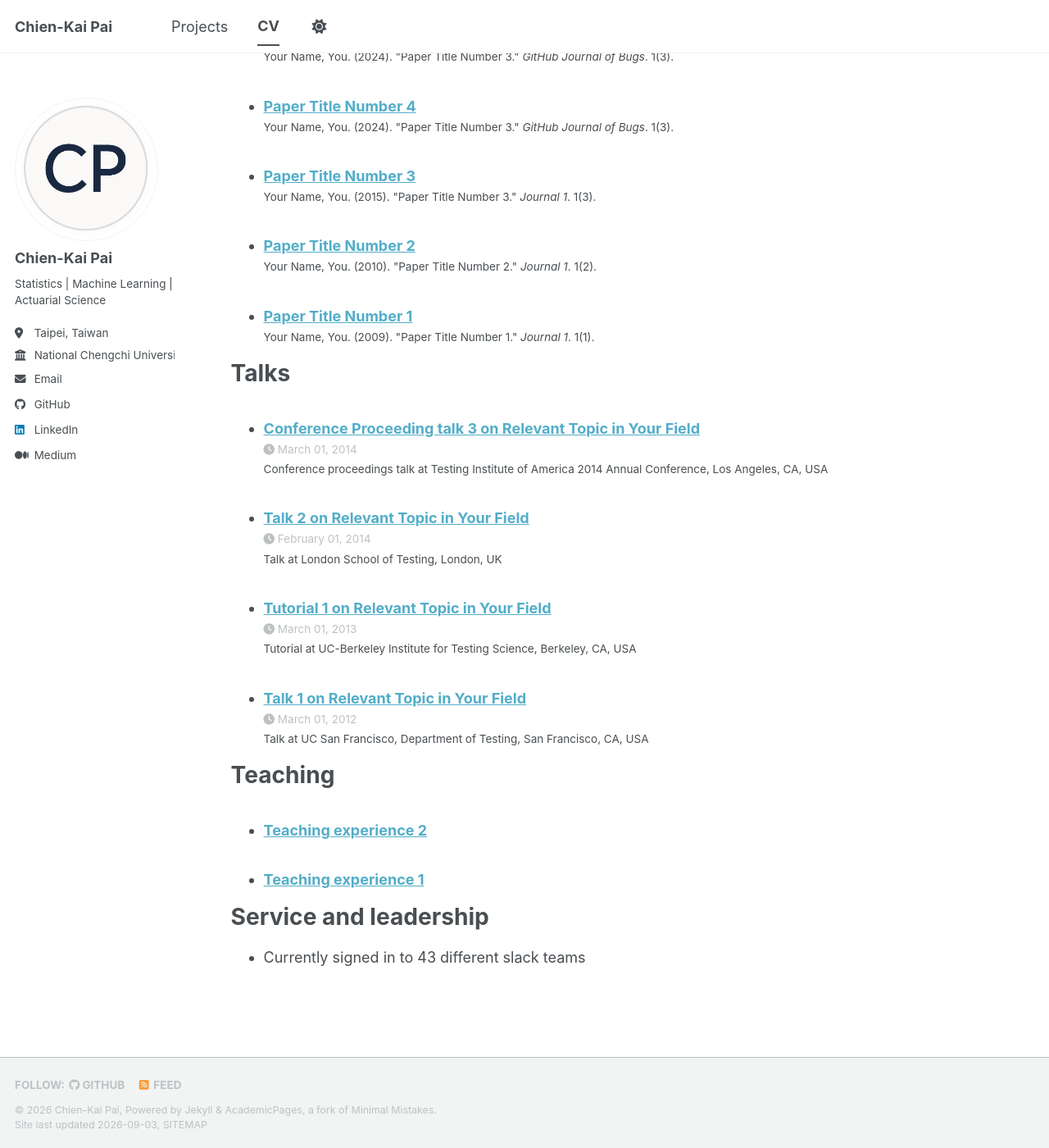
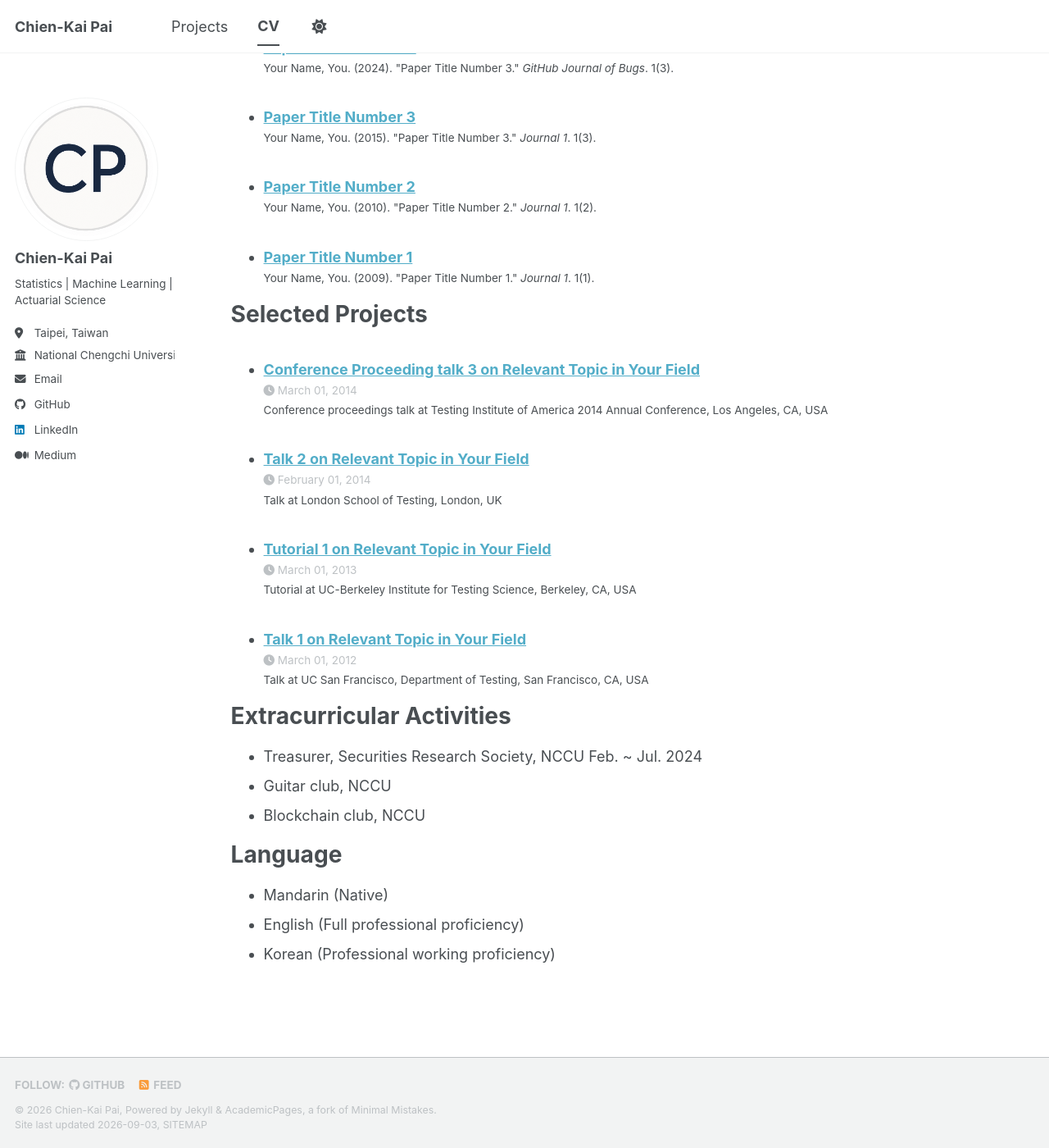
Before and after one commit to Allen9102/Allen9102.github.io, a Jekyll site: the page built from _pages/cv.md, in a window 1280 px wide and 1400 px high, scrolled down 1121 px. Shown: the whole window at 82% size. Built offline with Jekyll 4.4.1, drawn with Linux system fonts in a browser that asks for light colours; a style sheet for code colours, icons or effects is not loaded; some of the changed text lies outside the part shown.

Commit message:
Update cv.md

```diff
--- a/_pages/cv.md
+++ b/_pages/cv.md
@@ -11,9 +11,7 @@ redirect_from:
 
 Education
 ======
-* Ph.D in Version Control Theory, GitHub University, 2018 (expected)
-* M.S. in Jekyll, GitHub University, 2014
-* B.S. in GitHub, GitHub University, 2012
+* B.S. in Risk Management and Insurance, National Chengchi University, 2021~2026
 
 Work experience
 ======
@@ -41,24 +39,26 @@ Skills
   * Sub-skill 2.3
 * Skill 3
 
-Publications
+Volunteering
 ======
   <ul>{% for post in site.publications reversed %}
     {% include archive-single-cv.html %}
   {% endfor %}</ul>
 
-Talks
+Selected Projects
 ======
   <ul>{% for post in site.talks reversed %}
     {% include archive-single-talk-cv.html  %}
   {% endfor %}</ul>
 
-Teaching
+Extracurricular Activities
 ======
-  <ul>{% for post in site.teaching reversed %}
-    {% include archive-single-cv.html %}
-  {% endfor %}</ul>
+* Treasurer, Securities Research Society, NCCU Feb. ~ Jul. 2024
+* Guitar club, NCCU
+* Blockchain club, NCCU
 
-Service and leadership
+Language
 ======
-* Currently signed in to 43 different slack teams
+* Mandarin (Native)
+* English (Full professional proficiency)
+* Korean (Professional working proficiency)
```
